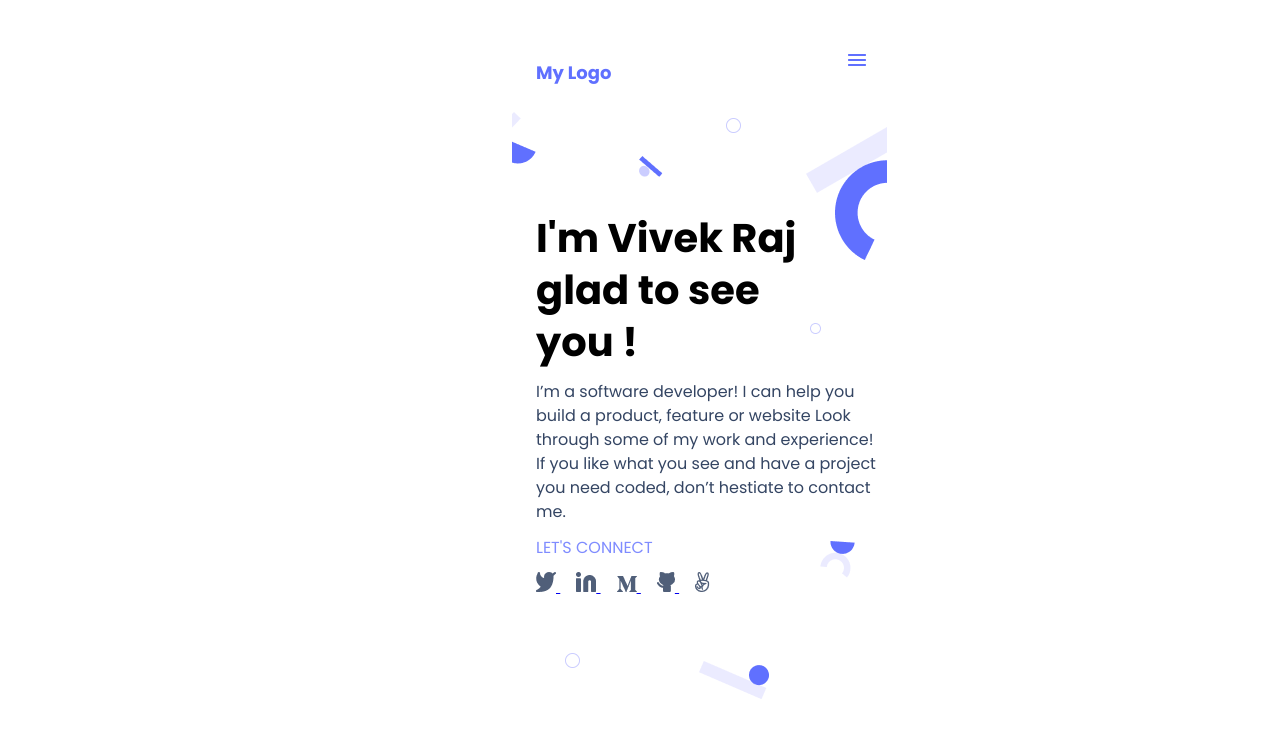
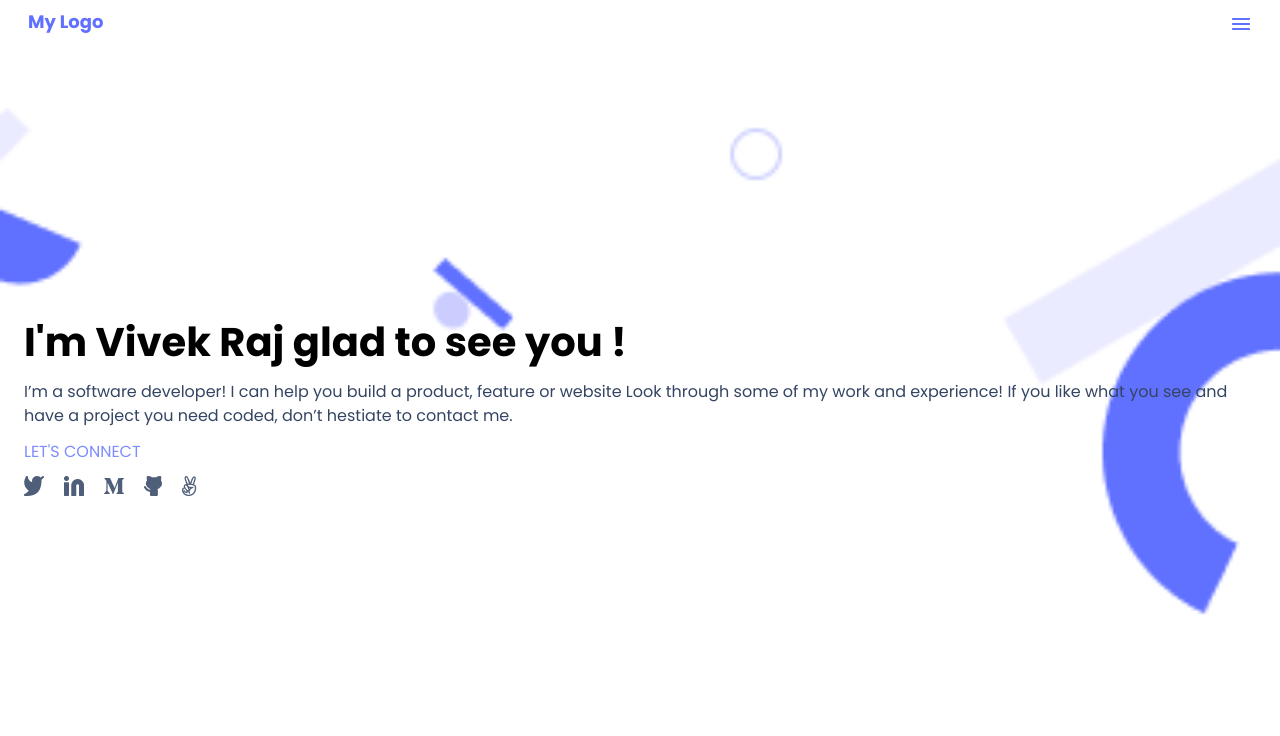
Before and after one commit to VivekRaaZ/Raj--Portfolio, a plain HTML site: page index.html in a window 1280 px wide. Drawn offline with Linux system fonts and the light colour scheme.

Commit message:
Modifided CSS file to meet figma design

```diff
--- a/style.css
+++ b/style.css
@@ -2,42 +2,42 @@
   font-family: "Poppins", sans-serif;
   padding: 0;
   margin: 0;
+  box-sizing: border-box;
 }
 
 .rj {
-  margin-left: 40%;
-  margin-right: 40%;
-  width: 375px;
+  min-width: 375px;
   height: 718px;
-  border-radius: 0 0 0 70px;
 }
 
 section {
-  display: block;
-  flex-wrap: wrap;
-  width: 340px;
-  height: 550px;
+  background-image: url('image/header-shape.png');
+  background-repeat: no-repeat;
+  background-size: cover;
+  background-position: cover;
+  width: 100%;
+  height: 84%;
+  display: flex;
+  justify-content: center;
+  flex-direction: column;
   padding: 24px;
-  background-image: url(image/header-shape.png);
-  background-repeat: no-repeat;
-  margin-top: 12px;
+  align-items: flex-start;
+  margin-top: 60px;
 }
 
-.button {
+.navbar {
   background-color: white;
-  margin-right: 15px;
-  margin-top: 20px;
+  margin-right: 30px;
 }
 
 header {
-  height: 80px;
-  width: 89%;
-  padding: 0 20px 0 20px;
+  height: 48px;
+  width: 100%;
+  padding-left: 24px;
   display: flex;
   justify-content: space-between;
   align-items: center;
   background-color: white;
-  margin-top: 20px;
 }
 
 .logo {
@@ -48,11 +48,10 @@ header {
   font-weight: 700;
   margin: 50px 4px;
   text-decoration: none;
-  margin-bottom: 25px;
+  margin-bottom: 55px;
 }
 
 h1 {
-  margin-top: 76px;
   padding-right: 50px;
   font-size: 40px;
   margin-bottom: 12px;
@@ -61,17 +60,9 @@ h1 {
 }
 
 .software {
-  padding: 0;
-  margin-top: 12px;
   font-size: 16px;
   line-height: 24px;
   color: #344563;
-}
-
-ul > li {
-  list-style-type: none;
-  display: inline;
-  padding: 8px;
 }
 
 .connect {
@@ -82,19 +73,11 @@ ul > li {
 }
 
 .icon {
-  padding: 12px;
+  display: flex;
+  gap: 20px;
+  margin-top: 12px;
 }
 
-.button:hover {
-  background-color: aqua;
-  cursor: pointer;
+li {
+  list-style: none;
 }
-
-li:hover {
-  background-color: aqua;
-  cursor: pointer;
-}
-
-.media {
-  margin-left: -20px;
-}
```
